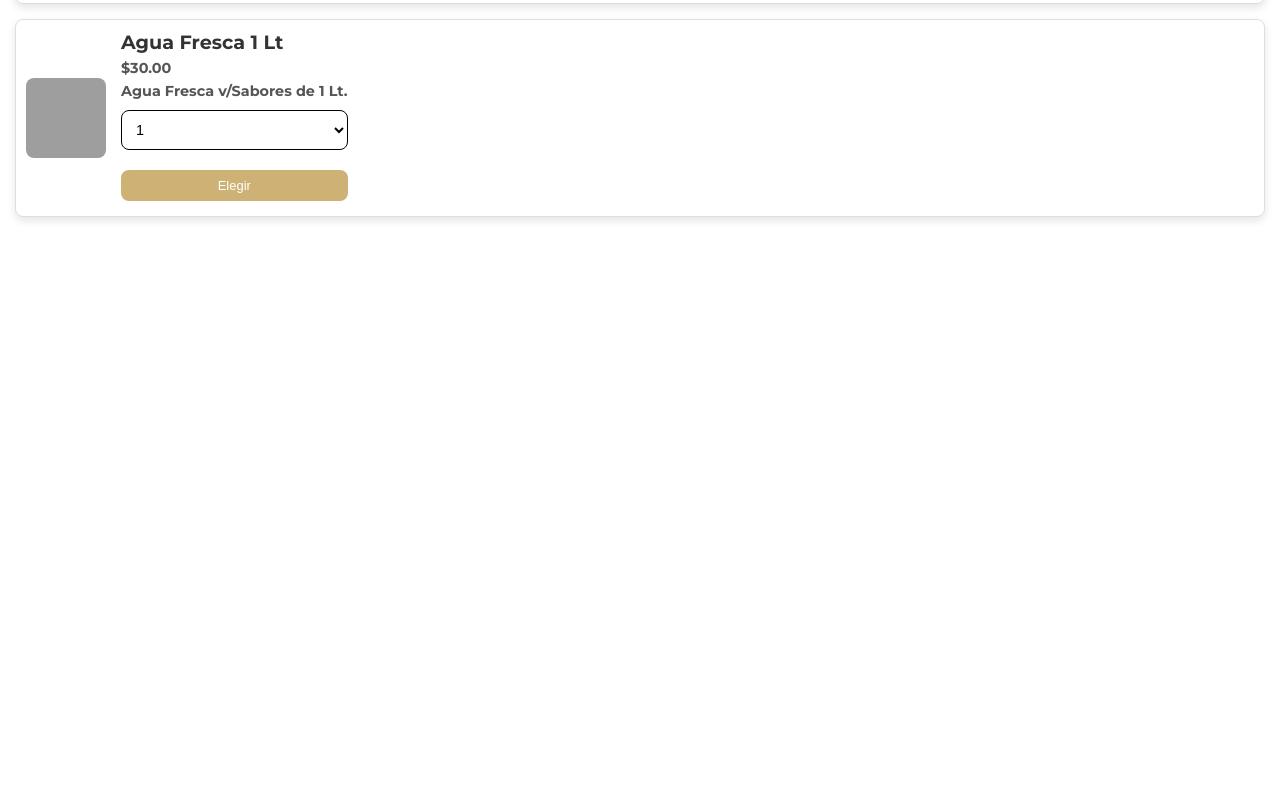
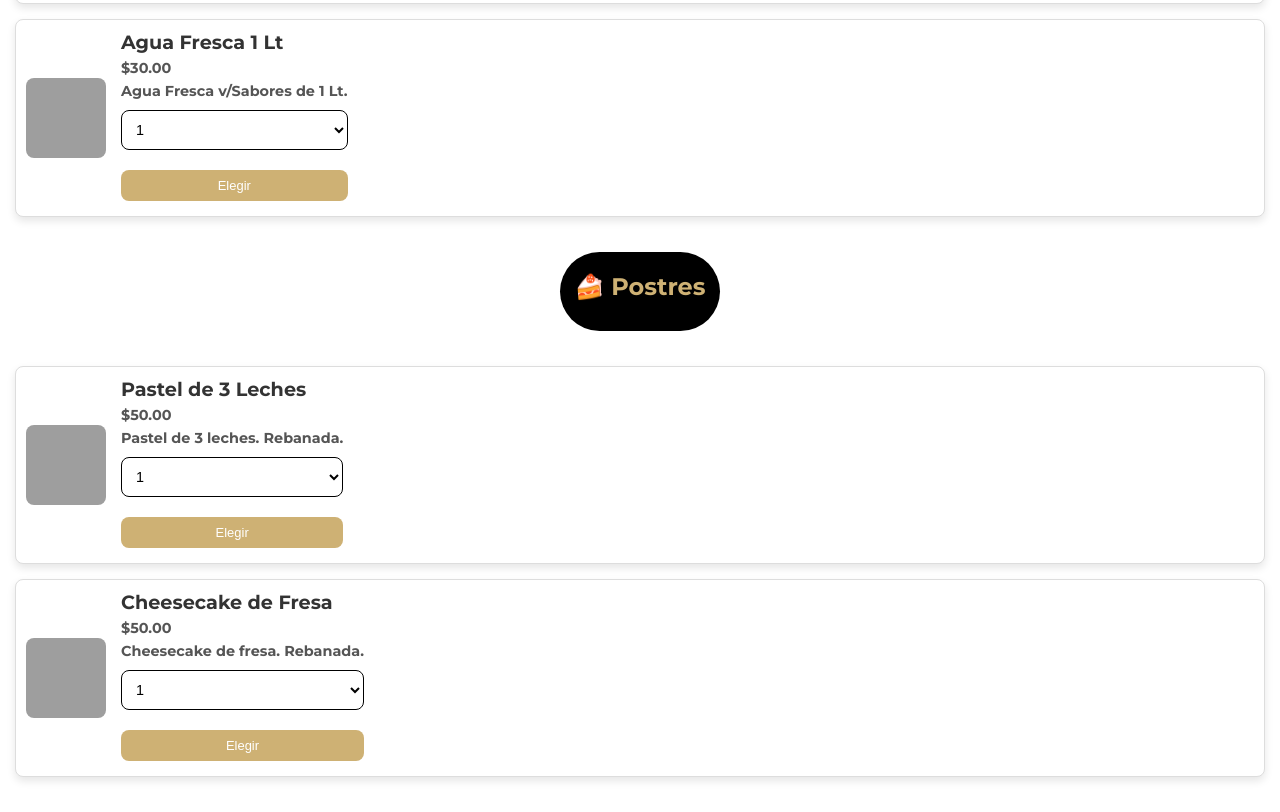
Before and after one commit to jgazcagtz/maxburgerscomandAPP, a plain HTML site: page index.html in a window 1280 px wide. Shown: the part 4551-5363 px from the top of the page. Before the commit the page ends 4803 px from the top, so only its background shows below. Drawn offline with Linux system fonts and the light colour scheme; grey boxes are pictures that could not be loaded.

Commit message:
Update index.html

```diff
--- a/index.html
+++ b/index.html
@@ -581,16 +581,21 @@
         <h2>🌮 Tacos</h2>
     </div>
     <div id="menu-vertical-tacos" class="vertical-product-grid"></div>
-<div class="menu-title-container">
+
+    <div class="menu-title-container">
         <h2>🧀 Nachos</h2>
     </div>
     <div id="menu-vertical-nachos" class="vertical-product-grid"></div>
+
     <div class="menu-title-container">
         <h2>🥤 Bebidas</h2>
     </div>
     <div id="menu-vertical-bebidas" class="vertical-product-grid"></div>
 
-
+    <div class="menu-title-container">
+        <h2>🍰 Postres</h2>
+    </div>
+    <div id="menu-vertical-postres" class="vertical-product-grid"></div>
 
     <div id="edit-modal" class="modal">
         <div class="modal-content">
@@ -627,6 +632,10 @@
         }
 
         function saveOrder() {
+            if (!orderNumber) {
+                alert('Por favor, crea una orden antes de guardar.');
+                return;
+            }
             const tableNumber = document.getElementById('table-number').value || 'Sin mesa';
             const employeeName = document.getElementById('employee-name').value || 'Sin empleado';
             const orderNotes = document.getElementById('order-notes').value || 'Sin notas adicionales';
@@ -634,10 +643,7 @@
             const orderItems = cart.map(item => `${item.name} (${item.quantity})`).join(', ');
             const orderTotal = total.toFixed(2);
             const timestamp = new Date().toLocaleString();
-            if (!orderNumber) {
-                alert('Por favor, crea una orden antes de guardar.');
-                return;
-            }
+
             const orderData = {
                 orderNumber,
                 tableNumber,
@@ -673,6 +679,10 @@
         }
 
         function saveToCloud() {
+            if (!orderNumber) {
+                alert('Por favor, crea una orden antes de guardar.');
+                return;
+            }
             const tableNumber = document.getElementById('table-number').value || 'Sin mesa';
             const employeeName = document.getElementById('employee-name').value || 'Sin empleado';
             const orderNotes = document.getElementById('order-notes').value || 'Sin notas adicionales';
@@ -680,10 +690,7 @@
             const orderItems = cart.map(item => `${item.name} (${item.quantity})`).join(', ');
             const orderTotal = total.toFixed(2);
             const timestamp = new Date().toLocaleString();
-            if (!orderNumber) {
-                alert('Por favor, crea una orden antes de guardar.');
-                return;
-            }
+
             const orderData = {
                 orderNumber,
                 tableNumber,
@@ -935,6 +942,7 @@
             displayProducts(products.filter(product => product.name.includes('Taco')), 'vertical', 'menu-vertical-tacos');
             displayProducts(products.filter(product => product.name.includes('Refresco') || product.name.includes('Agua')), 'vertical', 'menu-vertical-bebidas');
             displayProducts(products.filter(product => product.name.includes('Nachos')), 'vertical', 'menu-vertical-nachos');
+            displayProducts(products.filter(product => product.name.includes('Pastel') || product.name.includes('Cheesecake')), 'vertical', 'menu-vertical-postres');
         });
     </script>
 
```
